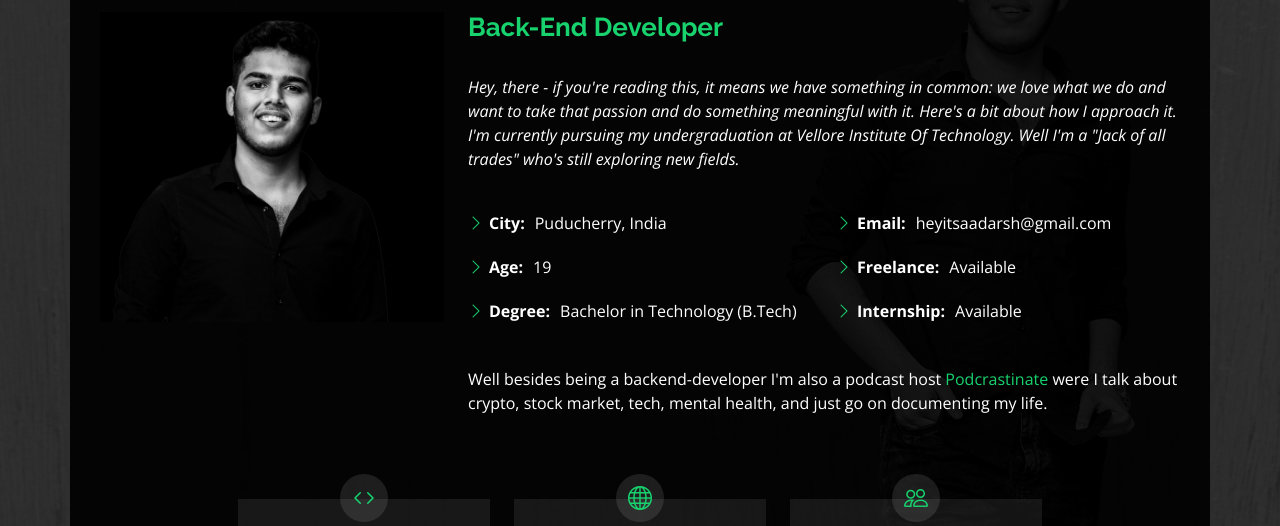
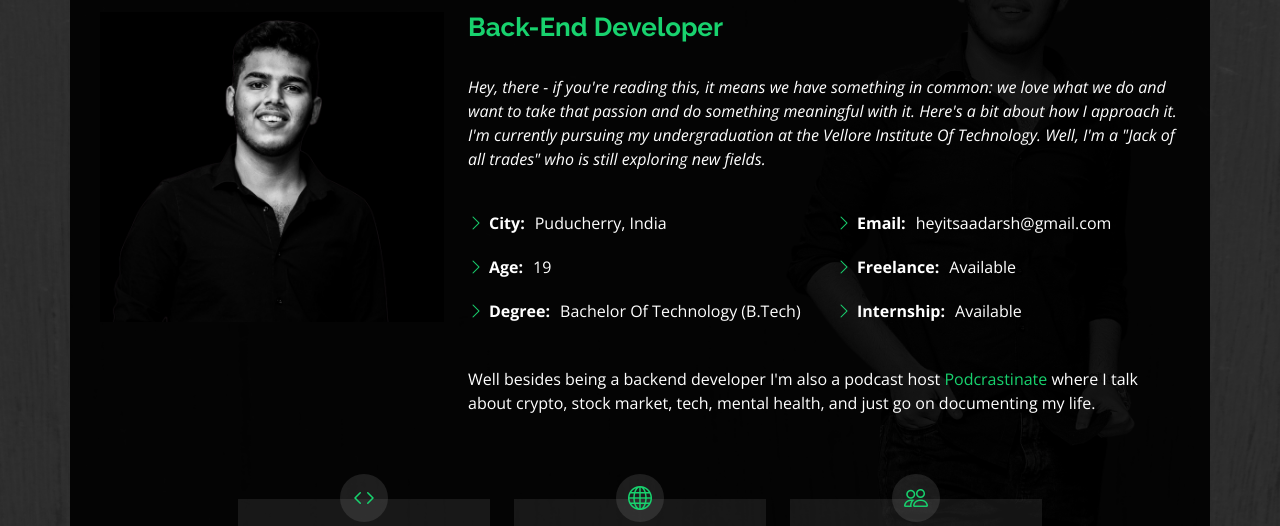
Before and after one commit to Itsaadarsh/aadar.sh, a plain HTML site: page index.html in a window 1280 px wide. Both pictures are taken after a click on the link "About". Shown: the part 201-727 px from the top of the page. Drawn offline with nearby package versions, Linux system fonts and the light colour scheme.

Commit message:
updated version 1.0.1

```diff
--- a/index.html
+++ b/index.html
@@ -44,7 +44,8 @@
 
       <div class="social-links">
         <a href="https://twitter.com/itsaadarsh_" title="Twitter" class="twitter"><i class="bi bi-twitter"></i></a>
-        <a href="https://www.linkedin.com/in/itsaadarsh/" title="linkedIn" class="linkedin"><i class="bi bi-linkedin"></i></a>
+        <a href="https://www.linkedin.com/in/itsaadarsh/" title="linkedIn" class="linkedin"><i
+            class="bi bi-linkedin"></i></a>
         <a href="https://github.com/itsaadarsh" title="Github" class="github"><i class="bi bi-github"></i></a>
       </div>
 
@@ -68,18 +69,16 @@
         </div>
         <div class="col-lg-8 pt-4 pt-lg-0 content" data-aos="fade-left">
           <h3>Back-End Developer</h3>
-          <p class="fst-italic py-4">
-            Hey, there - if you're reading this, it means we have something in common: we love what we do and want to
-            take that passion and do something meaningful with it. Here's a bit about how I approach it.
-            I'm currently pursuing my undergraduation at Vellore Institute Of Technology. Well I'm a "Jack of all
-            trades" who's still exploring new fields.
-          </p>
+          <p class="fst-italic py-4">Hey, there - if you're reading this, it means we have something in common: we love
+            what we do and want to take that passion and do something meaningful with it. Here's a bit about how I
+            approach it. I'm currently pursuing my undergraduation at the Vellore Institute Of Technology. Well, I'm a
+            "Jack of all trades" who is still exploring new fields.</p>
           <div class="row">
             <div class="col-lg-6">
               <ul>
                 <li><i class="bi bi-chevron-right"></i> <strong>City:</strong> <span>Puducherry, India</span></li>
                 <li><i class="bi bi-chevron-right"></i> <strong>Age:</strong> <span>19</span></li>
-                <li><i class="bi bi-chevron-right"></i> <strong>Degree:</strong> <span>Bachelor in Technology
+                <li><i class="bi bi-chevron-right"></i> <strong>Degree:</strong> <span>Bachelor Of Technology
                     (B.Tech)</span></li>
               </ul>
             </div>
@@ -93,9 +92,9 @@
             </div>
           </div>
           <p class="py-4">
-            Well besides being a backend-developer I'm also a podcast host <span><a
+            Well besides being a backend developer I'm also a podcast host <span><a
                 href="https://open.spotify.com/show/2mrqB8SGmAfqUsmMesoi03?si=Aaj7_THgSo6zJhN7GWvMVg&dl_branch=1">Podcrastinate</a></span>
-            were I talk about crypto, stock market, tech, mental health, and just go on documenting my life.
+            where I talk about crypto, stock market, tech, mental health, and just go on documenting my life.
           </p>
         </div>
       </div>
@@ -287,14 +286,16 @@
 
         <div class="col-lg-3 col-md-4">
           <div class="icon-box">
-            <img alt="javascript" style="padding-right:1rem" align="left" width="50px" src="./assets/img/javascript-min.png" />
+            <img alt="javascript" style="padding-right:1rem" align="left" width="50px"
+              src="./assets/img/javascript-min.png" />
             <h3>JavaScript</h3>
           </div>
         </div>
 
         <div class="col-lg-3 col-md-4">
           <div class="icon-box">
-            <img alt="typescript" style="padding-right:1rem" align="left" width="50px" src="./assets/img/typescript-min.png" />
+            <img alt="typescript" style="padding-right:1rem" align="left" width="50px"
+              src="./assets/img/typescript-min.png" />
             <h3>TypeScript</h3>
           </div>
         </div>
@@ -316,7 +317,8 @@
 
         <div class="col-lg-3 col-md-4">
           <div class="icon-box">
-            <img alt="graphql" style="padding-right:1rem" align="left" width="50px" src="./assets/img/graphql-min.png" />
+            <img alt="graphql" style="padding-right:1rem" align="left" width="50px"
+              src="./assets/img/graphql-min.png" />
             <h3>GraphQL</h3>
           </div>
         </div>
@@ -324,14 +326,16 @@
 
         <div class="col-lg-3 col-md-4">
           <div class="icon-box">
-            <img alt="postgresql" style="padding-right:1rem" align="left" width="50px" src="./assets/img/postgresql-min.png" />
+            <img alt="postgresql" style="padding-right:1rem" align="left" width="50px"
+              src="./assets/img/postgresql-min.png" />
             <h3>PostgreSQL</h3>
           </div>
         </div>
 
         <div class="col-lg-3 col-md-4">
           <div class="icon-box">
-            <img alt="mongodb" style="padding-right:1rem" align="left" width="50px" src="./assets/img/mongodb-min.png" />
+            <img alt="mongodb" style="padding-right:1rem" align="left" width="50px"
+              src="./assets/img/mongodb-min.png" />
             <h3>MongoDB</h3>
           </div>
         </div>
@@ -346,7 +350,7 @@
 
         <div class="col-lg-3 col-md-4">
           <div class="icon-box">
-            <img alt="github style="padding-right:1rem" align="left" width="45px" src="./assets/img/git-min.png" />
+            <img alt="github style=" padding-right:1rem" align="left" width="45px" src="./assets/img/git-min.png" />
             <h3 class="px-2">Git/GitHub</h3>
           </div>
         </div>
@@ -361,7 +365,8 @@
 
         <div class="col-lg-3 col-md-4">
           <div class="icon-box">
-            <img alt="Kubernetes" style="padding-right:1rem" align="left" width="50px" src="./assets/img/kubernetes-min.png" />
+            <img alt="Kubernetes" style="padding-right:1rem" align="left" width="50px"
+              src="./assets/img/kubernetes-min.png" />
             <h3>Kubernetes</h3>
           </div>
         </div>
@@ -400,11 +405,11 @@
             <p><em>YesMentor</em></p>
             <p>
             <ul>
-              <li>Managed the whole backend development of the platform from deciding
-                the architecture / tech stack, to deciding the code structure.
+              <li>Managed the whole backend development of the platform from deciding the architecture/tech stack, to
+                deciding the code structure.
               </li>
               <li>Deployed and maintained the backend on AWS.</li>
-              <li>Maintained a proper documentation of all the endpoints</li>
+              <li>Maintained proper documentation of all the endpoints</li>
               <li>Created a dockerized CI/CD pipeline.</li>
             </ul>
             </p>
@@ -440,11 +445,11 @@
           </div>
           <h3 class="resume-title">Education</h3>
           <div class="resume-item">
-            <h4>Bachelor in Technology</h4>
+            <h4>Bachelor Of Technology</h4>
             <h5>2019 - 2023</h5>
             <p><em>VELLORE INSTITUTE OF TECHNOLOGY</em></p>
-            <p>I'm currently pursuing Computer Science Engineering, Specializating in Artificial Intelligence and
-              Machine Learning.</p>
+            <p>I'm currently pursuing Computer Science Engineering, Specializing in Artificial Intelligence and Machine
+              Learning.</p>
           </div>
         </div>
       </div>
```
